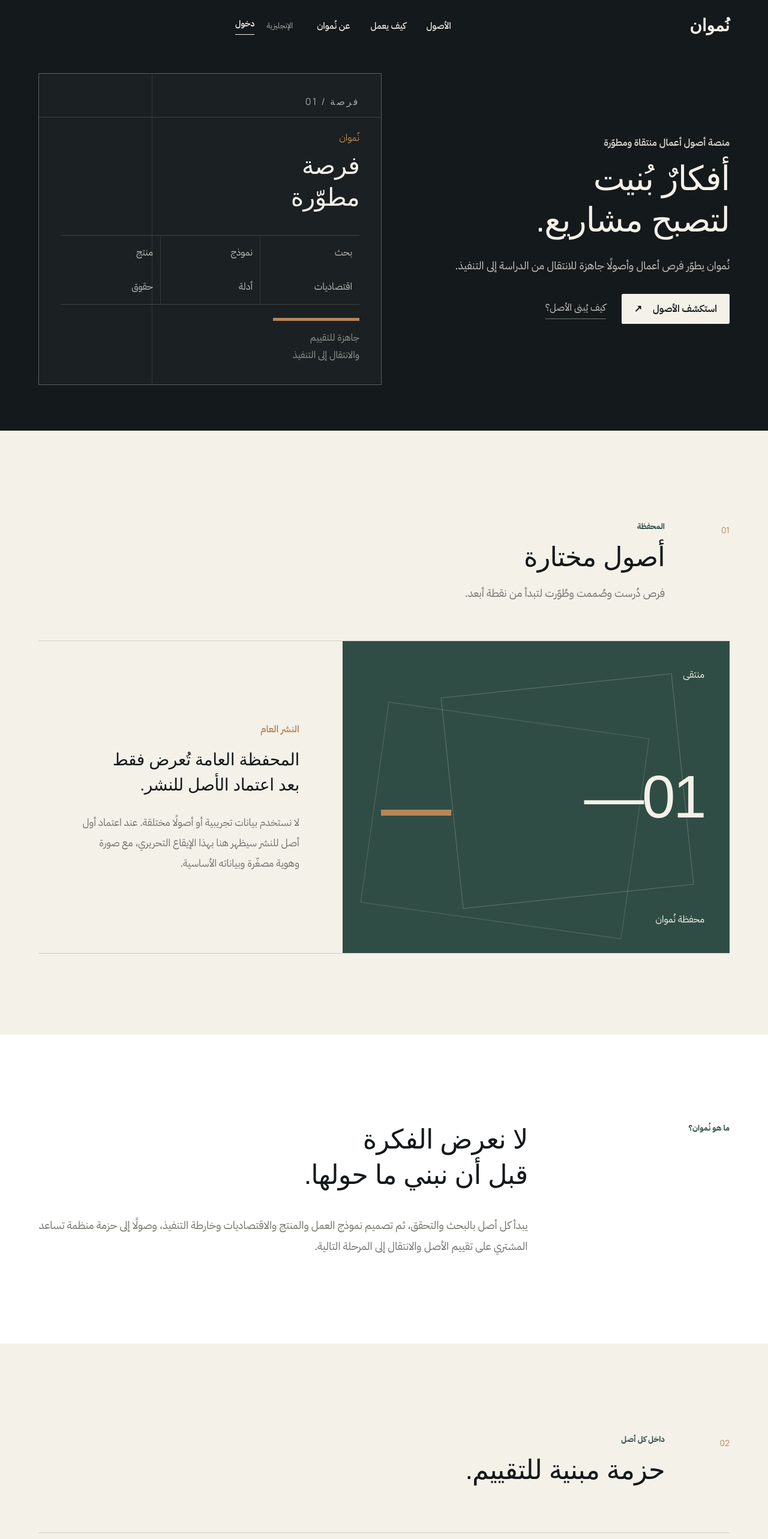
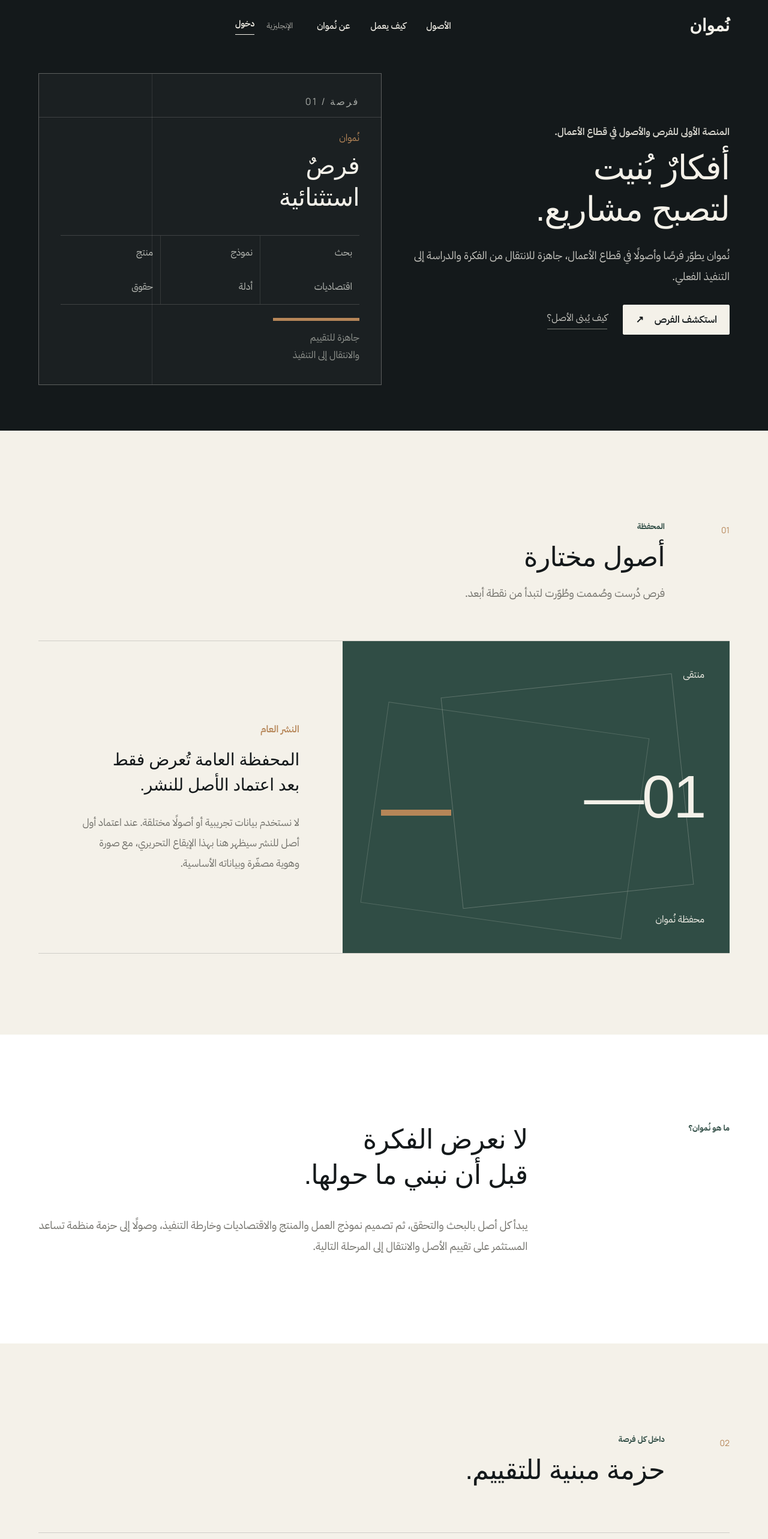
Before and after one commit to alalmaiesa-glitch/numwan, a Next.js app: page / in a window 1280 px wide. Shown: the top 2566 px of the page at 60% size. Built offline with nearby package versions, Linux system fonts and the light colour scheme; no server answers; a web font is replaced by a local one.

Commit message:
copy: refine Arabic opportunity positioning

```diff
--- a/app/layout.tsx
+++ b/app/layout.tsx
@@ -23,8 +23,8 @@ const latin = Manrope({
 });
 
 export const metadata: Metadata = {
-  title: "نُموان | أصول أعمال منتقاة ومطوّرة",
-  description: "منصة أصول أعمال منتقاة ومطوّرة؛ من الدراسة والتحقق إلى أصل أكثر جاهزية للتقييم والتنفيذ.",
+  title: "نُموان | الفرص والأصول في قطاع الأعمال",
+  description: "نُموان يطوّر فرصًا وأصولًا في قطاع الأعمال، جاهزة للانتقال من الفكرة والدراسة إلى التنفيذ الفعلي.",
 };
 
 export default function RootLayout({
--- a/app/page.tsx
+++ b/app/page.tsx
@@ -18,15 +18,15 @@ export default async function HomePage(){
  return <main className="publicSite">
   <section className="editorialHero"><PublicHeader signedIn={signedIn}/>
    <div className="editorialHeroGrid shellWide">
-    <div className="editorialHeroCopy"><span className="sectionKicker light">منصة أصول أعمال منتقاة ومطوّرة</span><h1>أفكارٌ بُنيت<br/>لتصبح مشاريع.</h1><p>نُموان يطوّر فرص أعمال وأصولًا جاهزة للانتقال من الدراسة إلى التنفيذ.</p><div className="heroActions"><a className="editorialCta lightCta" href="#assets">استكشف الأصول <span>↗</span></a><a className="quietCta" href="#method">كيف يُبنى الأصل؟</a></div></div>
-    <div className="assetHeroVisual"><div className="visualIndex">فرصة / 01</div><div className="visualTitle"><span>نُموان</span><strong>فرصة<br/>مطوّرة</strong></div><div className="visualGrid"><span>بحث</span><span>نموذج</span><span>منتج</span><span>اقتصاديات</span><span>أدلة</span><span>حقوق</span></div><div className="visualRule"/><p>جاهزة للتقييم<br/>والانتقال إلى التنفيذ</p></div>
+    <div className="editorialHeroCopy"><span className="sectionKicker light">المنصة الأولى للفرص والأصول في قطاع الأعمال.</span><h1>أفكارٌ بُنيت<br/>لتصبح مشاريع.</h1><p>نُموان يطوّر فرصًا وأصولًا في قطاع الأعمال، جاهزة للانتقال من الفكرة والدراسة إلى التنفيذ الفعلي.</p><div className="heroActions"><a className="editorialCta lightCta" href="#assets">استكشف الفرص <span>↗</span></a><a className="quietCta" href="#method">كيف يُبنى الأصل؟</a></div></div>
+    <div className="assetHeroVisual"><div className="visualIndex">فرصة / 01</div><div className="visualTitle"><span>نُموان</span><strong>فرصٌ<br/>استثنائية</strong></div><div className="visualGrid"><span>بحث</span><span>نموذج</span><span>منتج</span><span>اقتصاديات</span><span>أدلة</span><span>حقوق</span></div><div className="visualRule"/><p>جاهزة للتقييم<br/>والانتقال إلى التنفيذ</p></div>
    </div>
   </section>
   <section id="assets" className="portfolioSection shellWide"><div className="sectionHeading"><span className="sectionIndex">01</span><div><span className="sectionKicker">المحفظة</span><h2>أصول مختارة</h2><p>فرص دُرست وصُممت وطُوّرت لتبدأ من نقطة أبعد.</p></div></div><div className="portfolioHolding"><div className="holdingVisual"><span>منتقى</span><b>01—</b><i/><small>محفظة نُموان</small></div><div className="holdingCopy"><span className="microMeta">النشر العام</span><h3>المحفظة العامة تُعرض فقط بعد اعتماد الأصل للنشر.</h3><p>لا نستخدم بيانات تجريبية أو أصولًا مختلقة. عند اعتماد أول أصل للنشر سيظهر هنا بهذا الإيقاع التحريري، مع صورة وهوية مصغّرة وبياناته الأساسية.</p></div></div></section>
-  <section id="about" className="manifestoSection"><div className="shellWide manifestoGrid"><span className="sectionKicker">ما هو نُموان؟</span><div><h2>لا نعرض الفكرة<br/>قبل أن نبني ما حولها.</h2><p>يبدأ كل أصل بالبحث والتحقق، ثم تصميم نموذج العمل والمنتج والاقتصاديات وخارطة التنفيذ، وصولًا إلى حزمة منظمة تساعد المشتري على تقييم الأصل والانتقال إلى المرحلة التالية.</p></div></div></section>
-  <section className="assetAnatomy shellWide"><div className="sectionHeading compact"><span className="sectionIndex">02</span><div><span className="sectionKicker">داخل كل أصل</span><h2>حزمة مبنية للتقييم.</h2></div></div><div className="anatomyList">{assetContents.map((item,index)=><div className="anatomyRow" key={item}><span>{String(index+1).padStart(2,"0")}</span><strong>{item}</strong><i>↗</i></div>)}</div></section>
-  <section id="method" className="methodSection"><div className="shellWide"><div className="methodIntro"><span className="sectionIndex inverted">03</span><div><span className="sectionKicker light">منهجية نُموان</span><h2>كيف يتحول الاحتمال<br/>إلى أصل؟</h2></div></div><div className="methodTrack">{methodology.map(([number,title,copy])=><article className="methodStep" key={number}><span>{number}</span><h3>{title}</h3><p>{copy}</p></article>)}</div></div></section>
-  <section className="closingSection shellWide"><p className="sectionKicker">نُموان</p><h2>المشروع القادم<br/>قد لا يبدأ من الصفر.</h2><a className="editorialCta darkCta" href="#assets">استكشف الأصول <span>↗</span></a></section>
+  <section id="about" className="manifestoSection"><div className="shellWide manifestoGrid"><span className="sectionKicker">ما هو نُموان؟</span><div><h2>لا نعرض الفكرة<br/>قبل أن نبني ما حولها.</h2><p>يبدأ كل أصل بالبحث والتحقق، ثم تصميم نموذج العمل والمنتج والاقتصاديات وخارطة التنفيذ، وصولًا إلى حزمة منظمة تساعد المستثمر على تقييم الأصل والانتقال إلى المرحلة التالية.</p></div></div></section>
+  <section className="assetAnatomy shellWide"><div className="sectionHeading compact"><span className="sectionIndex">02</span><div><span className="sectionKicker">داخل كل فرصة</span><h2>حزمة مبنية للتقييم.</h2></div></div><div className="anatomyList">{assetContents.map((item,index)=><div className="anatomyRow" key={item}><span>{String(index+1).padStart(2,"0")}</span><strong>{item}</strong><i>↗</i></div>)}</div></section>
+  <section id="method" className="methodSection"><div className="shellWide"><div className="methodIntro"><span className="sectionIndex inverted">03</span><div><span className="sectionKicker light">منهجية نُموان</span><h2>كيف يتحول الاحتمال<br/>إلى فرصة؟</h2></div></div><div className="methodTrack">{methodology.map(([number,title,copy])=><article className="methodStep" key={number}><span>{number}</span><h3>{title}</h3><p>{copy}</p></article>)}</div></div></section>
+  <section className="closingSection shellWide"><p className="sectionKicker">نُموان</p><h2>المشروع القادم<br/>قد لا يبدأ من الصفر.</h2><a className="editorialCta darkCta" href="#assets">استكشف الفرص <span>↗</span></a></section>
   <PublicFooter signedIn={signedIn}/>
  </main>
 }
--- a/components/public-footer.tsx
+++ b/components/public-footer.tsx
@@ -1,8 +1,8 @@
 import Link from "next/link";
 export default function PublicFooter({signedIn}:{signedIn:boolean}) {
   return <footer className="publicFooter shellWide">
-    <div className="footerBrand"><strong>نُموان</strong><small>منصة أصول أعمال منتقاة ومطوّرة</small></div>
-    <nav><Link href="/about">عن المنصة</Link><Link href="/#assets">الأصول</Link><Link href="/privacy">الخصوصية</Link><Link href="/terms">الشروط</Link><Link href="/contact">التواصل</Link></nav>
+    <div className="footerBrand"><strong>نُموان</strong><small>المنصة الأولى للفرص والأصول في قطاع الأعمال.</small></div>
+    <nav><Link href="/about">عن المنصة</Link><Link href="/#assets">الفرص</Link><Link href="/privacy">الخصوصية</Link><Link href="/terms">الشروط</Link><Link href="/contact">التواصل</Link></nav>
     <div className="footerActions"><Link href="/en">الإنجليزية</Link><Link href={signedIn?"/dashboard":"/login"}>{signedIn?"حسابي":"دخول"} ↗</Link></div>
   </footer>
 }
```
